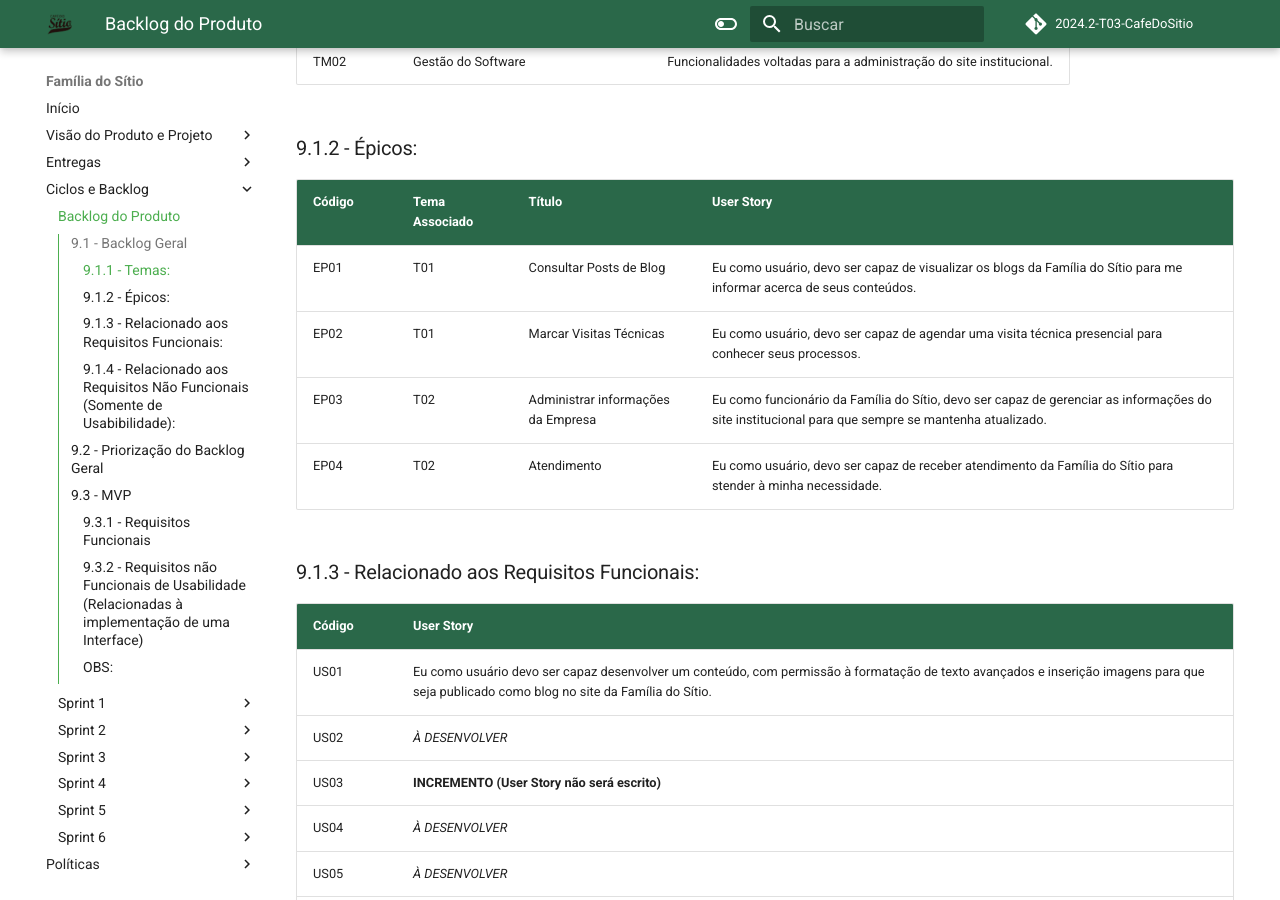
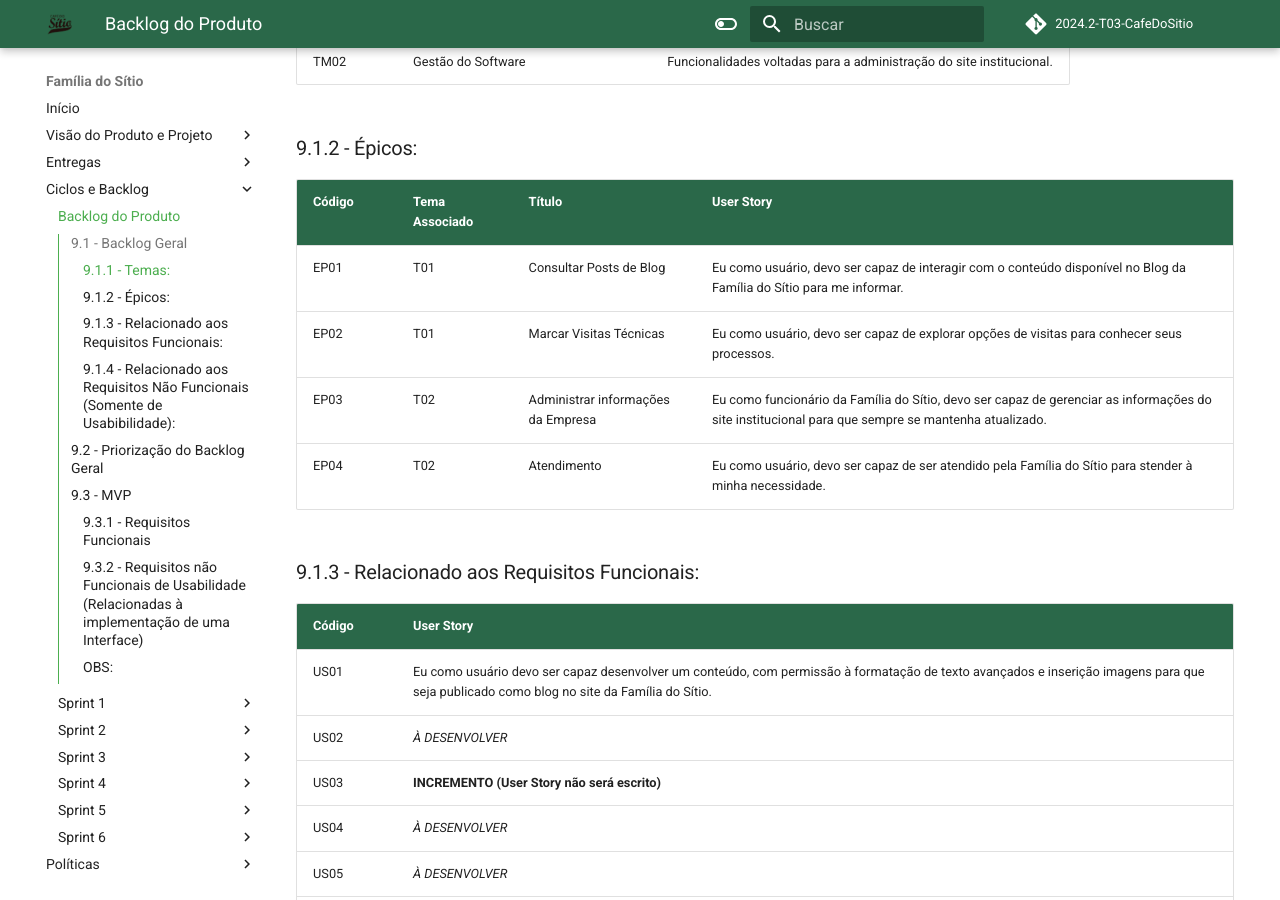
Before and after one commit to mdsreq-fga-unb/2024.2-T03-CafeDoSitio, an MkDocs documentation site: the page built from docs/sections/2-docPage/9-backlogDeProduto.md, in a window 1280 px wide and 900 px high, scrolled down 1039 px. Built offline with MkDocs 1.6.1 and Material for MkDocs 9.7.7, drawn with Linux system fonts in a browser that asks for light colours; comment, search, counter and statistics services are not loaded.

Commit message:
docs: corrigindo descricao de epicos

```diff
--- a/docs/sections/2-docPage/9-backlogDeProduto.md
+++ b/docs/sections/2-docPage/9-backlogDeProduto.md
@@ -23,10 +23,10 @@ TM02   | Gestão do Software                         | Funcionalidades voltadas
 
 Código | Tema Associado | Título                             | User Story
 ------ | -------------- | ---------------------------------- | ---------------------------
-EP01   | T01            | Consultar Posts de Blog            | Eu como usuário, devo ser capaz de visualizar os blogs da Família do Sítio para me informar acerca de seus conteúdos.
-EP02   | T01            | Marcar Visitas Técnicas            | Eu como usuário, devo ser capaz de agendar uma visita técnica presencial para conhecer seus processos.
+EP01   | T01            | Consultar Posts de Blog            | Eu como usuário, devo ser capaz de interagir com o conteúdo disponível no Blog da Família do Sítio para me informar.
+EP02   | T01            | Marcar Visitas Técnicas            | Eu como usuário, devo ser capaz de explorar opções de visitas para conhecer seus processos.
 EP03   | T02            | Administrar informações da Empresa | Eu como funcionário da Família do Sítio, devo ser capaz de gerenciar as informações do site institucional para que sempre se mantenha atualizado.
-EP04   | T02            | Atendimento | Eu como usuário, devo ser capaz de receber atendimento da Família do Sítio para stender à minha necessidade.
+EP04   | T02            | Atendimento | Eu como usuário, devo ser capaz de ser atendido pela Família do Sítio para stender à minha necessidade.
 
 ### 9.1.3 - Relacionado aos Requisitos Funcionais:
 Código | User Story
```
